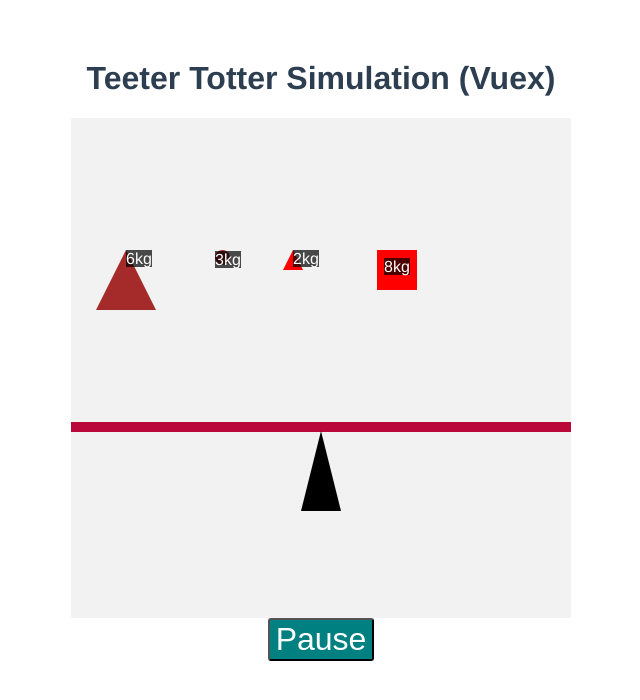
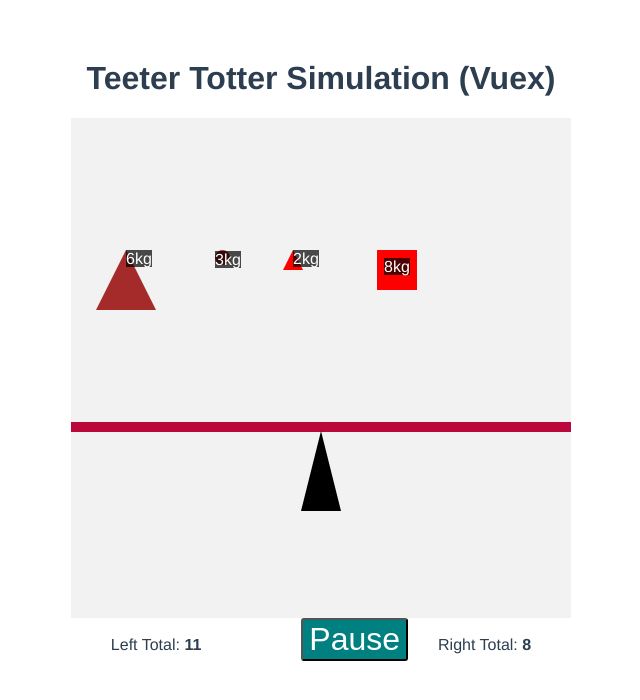
Before and after one commit to ikashifullah/teeter-totter-vuex, a Vue app: page / in a window 1280 px wide. Shown: the top 700 px of the page, without its empty margins (319-959 px from the left). Built offline with nearby package versions, Linux system fonts and the light colour scheme.

Commit message:
Add left right Total display functionality

```diff
--- a/src/components/TeeterTotter.vue
+++ b/src/components/TeeterTotter.vue
@@ -11,9 +11,11 @@
       <Scale />
     </div>
     <div>
+      <span class="left-total">Left Total: <strong>{{leftTotal}}</strong></span>
       <button class="pause-btn" @click="togglePause">
         {{pauseOrResume}}
       </button>
+      <span class="right-total">Right Total: <strong>{{rightTotal}}</strong></span>
     </div>
     <div v-if="gameOver" class="game-over">
       <h3>Game Over</h3>
@@ -41,7 +43,8 @@ export default {
       gameOver: false,
       weighObjects: [],
       pauseOrResume: 'Pause',
-      total: 0,
+      leftTotal: 0,
+      rightTotal: 0,
     };
   },
   computed: mapState(['timer', 'scaleBarRotatedByDeg', 'scaleBarCenter']),
@@ -97,9 +100,11 @@ export default {
       });
       this.weighObjects.forEach((weigh) => {
         if (weigh.right === false) {
-          this.total += weigh.size;
+          this.leftTotal += weigh.size;
+        } else {
+          this.rightTotal += weigh.size;
         }
-        return this.total;
+        return true;
       });
       this.startTimer();
     },
@@ -107,7 +112,8 @@ export default {
       if (this.isPaused) {
         clearInterval(this.timerHandle);
       }
-      if (this.scaleBarRotatedByDeg > 30 || this.scaleBarRotatedByDeg < -30 || this.total >= 20) {
+      if (this.scaleBarRotatedByDeg > 30 || this.scaleBarRotatedByDeg < -30
+        || this.leftTotal >= 20) {
         this.gameOver = true;
         clearInterval(this.timerHandle);
         this.weighObjects = [];
@@ -161,4 +167,10 @@ export default {
   opacity: 0.9;
   font-size: 50px;
 }
+.left-total {
+  margin-right: 100px;
+}
+.right-total {
+  margin-left: 30px;
+}
 </style>
```
